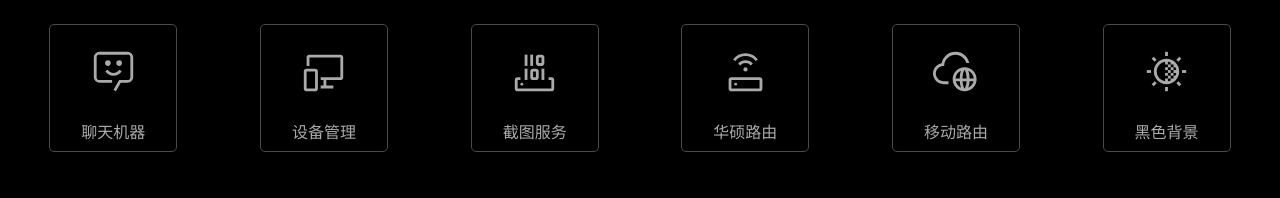
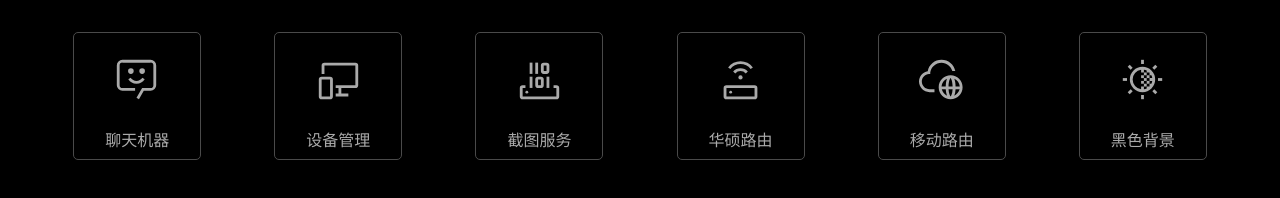
Before and after one commit to x88x/look, a website: page index.html in a window 1280 px wide. Drawn offline with Linux system fonts and the light colour scheme.

Commit message:
Update index.html

```diff
--- a/index.html
+++ b/index.html
@@ -23,7 +23,7 @@
         #app {
             display: flex;
             flex-wrap: wrap;
-            justify-content: space-around;
+            justify-content: space-evenly;
             column-gap: 1em;
             padding: 0.5em 1em 1em 1em;
         }
@@ -40,7 +40,7 @@
             color: var(--color);
             border: 1px solid var(--border-color);
             border-radius: 5px;
-            margin-top: 1em;
+            margin-top: 1.5em;
         }
 
         .icon {
```
